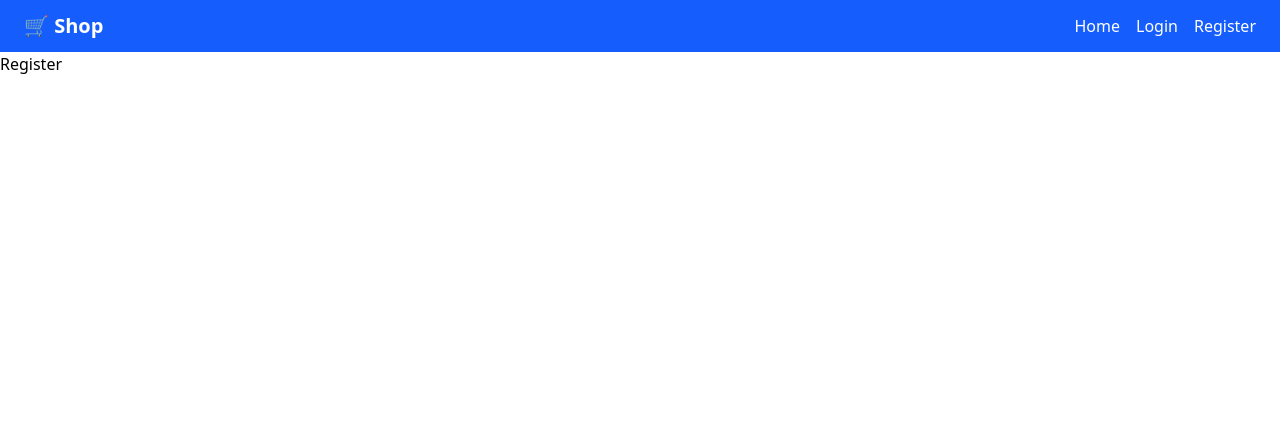
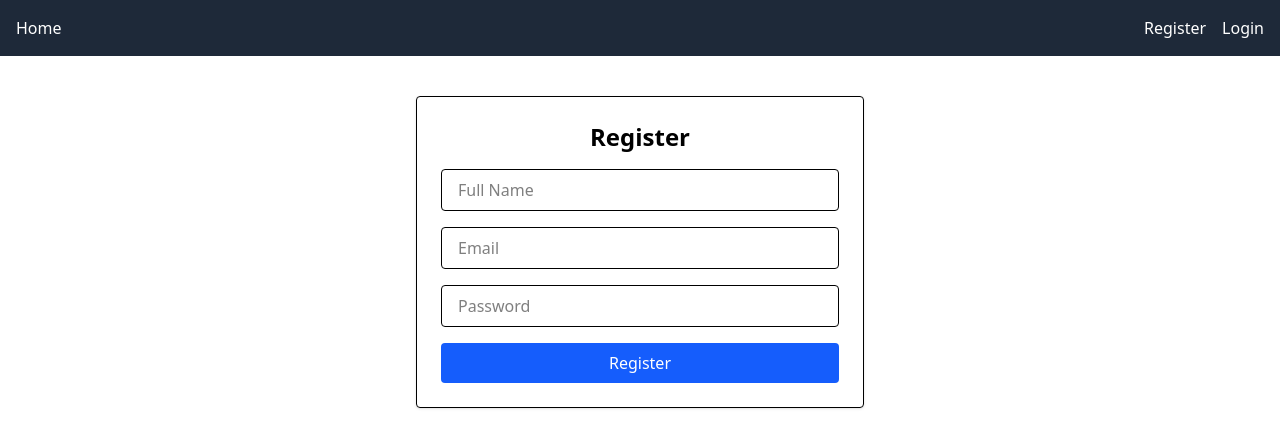
Before and after one commit to Bhanukiran889/my_shop, a React (Vite) app in the folder frontend/: page /register in a window 1280 px wide. Shown: the top 448 px of the page. Built offline with nearby package versions, Linux system fonts and the light colour scheme; no server answers.

Commit message:
add cookies parcer in backend

```diff
--- a/frontend/src/components/Navbar.jsx
+++ b/frontend/src/components/Navbar.jsx
@@ -1,40 +1,31 @@
-import React, { useContext } from 'react';
+import { useContext } from 'react';
 import { Link, useNavigate } from 'react-router-dom';
 import { AuthContext } from '../context/AuthContext';
-import axios from '../utils/axiosConfig';
 
 const Navbar = () => {
   const { auth, setAuth } = useContext(AuthContext);
   const navigate = useNavigate();
 
-  const handleLogout = async () => {
-    try {
-      await axios.post('/auth/logout'); // Backend should clear cookie
-      setAuth({ isAuthenticated: false, role: null });
-      navigate('/login');
-    } catch (err) {
-      console.error('Logout error:', err);
-    }
+  const handleLogout = () => {
+    // Optional: Hit /auth/logout route to clear cookie
+    setAuth({ isAuthenticated: false, role: '' });
+    navigate('/login');
   };
 
   return (
-    <nav className="flex items-center justify-between px-6 py-3 bg-blue-600 text-white">
-      <Link to="/" className="text-xl font-bold">🛒 Shop</Link>
-
-      <div className="flex gap-4 items-center">
-        <Link to="/">Home</Link>
-        {auth.isAuthenticated && <Link to="/cart">Cart</Link>}
-        {auth.role === 'admin' && <Link to="/admin">Admin</Link>}
-
-        {!auth.isAuthenticated ? (
+    <nav className="flex justify-between p-4 bg-gray-800 text-white">
+      <Link to="/">Home</Link>
+      <div className="space-x-4">
+        {auth.isAuthenticated ? (
           <>
-            <Link to="/login">Login</Link>
-            <Link to="/register">Register</Link>
+            {auth.role === 'admin' && <Link to="/admin">Admin</Link>}
+            <button onClick={handleLogout}>Logout</button>
           </>
         ) : (
-          <button onClick={handleLogout} className="bg-red-500 px-3 py-1 rounded">
-            Logout
-          </button>
+          <>
+            <Link to="/register">Register</Link>
+            <Link to="/login">Login</Link>
+          </>
         )}
       </div>
     </nav>
--- a/frontend/src/components/productCard.jsx
+++ b/frontend/src/components/productCard.jsx
@@ -1,11 +1,17 @@
-import React from 'react'
-
-const productCard = () => {
+// components/ProductCard.jsx
+function ProductCard({ product, onAddToCart }) {
   return (
-    <div>
-      productCard
+    <div className="border p-4 rounded shadow">
+      <h2 className="font-semibold">{product.name}</h2>
+      <p>₹{product.price}</p>
+      <button
+        onClick={() => onAddToCart(product)}
+        className="bg-blue-500 text-white px-2 py-1 mt-2 rounded"
+      >
+        Add to Cart
+      </button>
     </div>
-  )
+  );
 }
 
-export default productCard
+export default ProductCard;
--- a/frontend/src/pages/Home.jsx
+++ b/frontend/src/pages/Home.jsx
@@ -1,6 +1,7 @@
 // pages/Home.jsx
 import { useEffect, useState } from "react";
 import api from "../utils/axiosConfig";
+import ProductCard from "../components/productCard";
 
 function Home() {
   const [products, setProducts] = useState([]);
@@ -9,16 +10,16 @@ function Home() {
     api.get("/products").then((res) => setProducts(res.data));
   }, []);
 
+  const handleAddToCart = (product) => {
+    console.log("Add to cart:", product);
+  };
+
   return (
     <div className="p-4 flex flex-col items-center">
       <h1 className="text-2xl font-bold mb-4">All Products</h1>
       <div className="grid grid-cols-2 gap-4">
         {products.map((p) => (
-          <div key={p._id} className="border p-4 rounded shadow">
-            <h2 className="font-semibold">{p.name}</h2>
-            <p>₹{p.price}</p>
-            <button className="bg-blue-500 text-white px-2 py-1 mt-2 rounded">Add to Cart</button>
-          </div>
+          <ProductCard key={p._id} product={p} onAddToCart={handleAddToCart} />
         ))}
       </div>
     </div>
--- a/frontend/src/pages/Login.jsx
+++ b/frontend/src/pages/Login.jsx
@@ -1,31 +1,63 @@
-import { useState } from 'react';
+import { useState, useContext } from 'react';
+import { useNavigate } from 'react-router-dom';
 import axios from '../utils/axiosConfig';
-import { useNavigate } from 'react-router-dom';
+import { AuthContext } from '../context/AuthContext';
 
 const Login = () => {
+  const { setAuth } = useContext(AuthContext);
   const [form, setForm] = useState({ email: '', password: '' });
+  const [error, setError] = useState('');
   const navigate = useNavigate();
 
-  const handleChange = e => setForm({ ...form, [e.target.name]: e.target.value });
+  const handleChange = e =>
+    setForm({ ...form, [e.target.name]: e.target.value });
 
   const handleSubmit = async e => {
     e.preventDefault();
+    setError('');
     try {
-      const res = await axios.post('/auth/login', form); // Server should set the cookie
-      const { role } = res.data;
-      if (role === 'admin') navigate('/admin');
-      else navigate('/');
+      await axios.post('/auth/login', form); // sets cookie
+
+      const me = await axios.get('/auth/me'); // get user role from cookie
+      setAuth({ isAuthenticated: true, role: me.data.role });
+
+      navigate(me.data.role === 'admin' ? '/admin' : '/');
     } catch (err) {
-      alert(err.response?.data?.error || 'Login failed');
+      setError(err.response?.data?.error || 'Login failed');
     }
   };
 
   return (
-    <form onSubmit={handleSubmit}>
-      <input name="email" onChange={handleChange} placeholder="Email" />
-      <input name="password" type="password" onChange={handleChange} placeholder="Password" />
-      <button type="submit">Login</button>
-    </form>
+    <div className="max-w-md mx-auto mt-10 p-6 border rounded shadow">
+      <h2 className="text-2xl font-bold mb-4 text-center">Login</h2>
+      <form onSubmit={handleSubmit} className="space-y-4">
+        <input
+          type="email"
+          name="email"
+          placeholder="Email"
+          value={form.email}
+          onChange={handleChange}
+          required
+          className="w-full px-4 py-2 border rounded"
+        />
+        <input
+          type="password"
+          name="password"
+          placeholder="Password"
+          value={form.password}
+          onChange={handleChange}
+          required
+          className="w-full px-4 py-2 border rounded"
+        />
+        {error && <p className="text-red-500 text-sm">{error}</p>}
+        <button
+          type="submit"
+          className="w-full bg-blue-600 text-white py-2 rounded hover:bg-blue-700"
+        >
+          Login
+        </button>
+      </form>
+    </div>
   );
 };
 
--- a/frontend/src/pages/Register.jsx
+++ b/frontend/src/pages/Register.jsx
@@ -1,11 +1,88 @@
-import React from 'react'
+import { useState, useContext } from 'react';
+import { useNavigate } from 'react-router-dom';
+import axios from '../utils/axiosConfig';
+import { AuthContext } from '../context/AuthContext';
 
 const Register = () => {
+  const { setAuth } = useContext(AuthContext);
+  const [form, setForm] = useState({
+    name: '',
+    email: '',
+    password: '',
+  });
+  const [error, setError] = useState('');
+  const navigate = useNavigate();
+
+  const handleChange = (e) => {
+    setForm(prev => ({
+      ...prev,
+      [e.target.name]: e.target.value,
+    }));
+  };
+
+  const handleSubmit = async (e) => {
+    e.preventDefault();
+    setError('');
+    try {
+      await axios.post('/auth/register', form);
+      // Optionally auto login after register (recommended UX)
+      const loginRes = await axios.post('/auth/login', {
+        email: form.email,
+        password: form.password,
+      });
+
+      setAuth({
+        isAuthenticated: true,
+        role: loginRes.data.role,
+      });
+
+      navigate(loginRes.data.role === 'admin' ? '/admin' : '/');
+    } catch (err) {
+      setError(err.response?.data?.error || 'Registration failed');
+    }
+  };
+
   return (
-    <div>
-      Register
+    <div className="max-w-md mx-auto mt-10 p-6 border rounded shadow">
+      <h2 className="text-2xl font-bold mb-4 text-center">Register</h2>
+      <form onSubmit={handleSubmit} className="space-y-4">
+        <input
+          type="text"
+          name="name"
+          placeholder="Full Name"
+          value={form.name}
+          onChange={handleChange}
+          required
+          className="w-full px-4 py-2 border rounded"
+        />
+        <input
+          type="email"
+          name="email"
+          placeholder="Email"
+          value={form.email}
+          onChange={handleChange}
+          required
+          className="w-full px-4 py-2 border rounded"
+        />
+        <input
+          type="password"
+          name="password"
+          placeholder="Password"
+          value={form.password}
+          onChange={handleChange}
+          required
+          className="w-full px-4 py-2 border rounded"
+        />
+        {error && <p className="text-red-500 text-sm">{error}</p>}
+        <button
+          type="submit"
+          className="w-full bg-blue-600 text-white py-2 rounded hover:bg-blue-700"
+        >
+          Register
+        </button>
+      </form>
     </div>
-  )
-}
+  );
+};
 
-export default Register
+export default Register;
```
Also changed, not shown: 2 other files (tests, documents, lock files or other folders).
